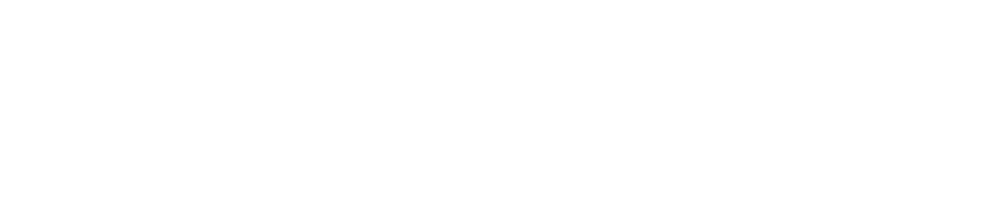
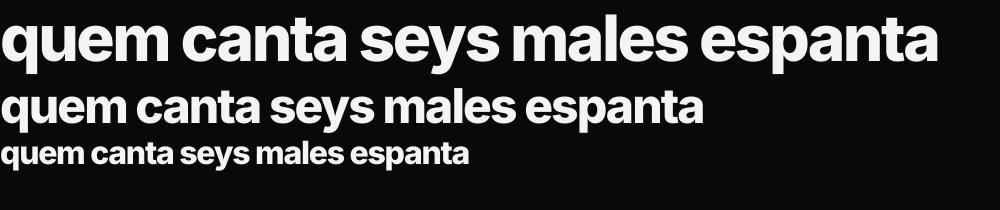
Before and after one commit to RianMoraes/Zingen---Landing-Page-de-Aplicacao, a plain HTML site: page index.html in a window 1280 px wide. Shown: the whole page, without its empty margins (0-1000 px from the left). Drawn offline with Linux system fonts and the light colour scheme.

Commit message:
Definindo Variaveis css

```diff
--- a/index.html
+++ b/index.html
@@ -1,13 +1,25 @@
 <!DOCTYPE html>
 <html lang="pt-br">
+
 <head>
+    <link rel="preconnect" href="https://fonts.googleapis.com">
+    <link rel="preconnect" href="https://fonts.gstatic.com" crossorigin>
     <meta charset="UTF-8">
     <meta name="viewport" content="width=device-width, initial-scale=1.0">
     <title>Zingen - karaoke</title>
 
+    <link
+        href="https://fonts.googleapis.com/css2?family=Inter:ital,opsz,wght@0,14..32,100..900;1,14..32,100..900&display=swap"
+        rel="stylesheet">
     <link rel="stylesheet" href="style/index.css">
 </head>
+
 <body>
+    <h1> quem canta seys males espanta</h1>
+    <h2> quem canta seys males espanta</h2>
+    <h3> quem canta seys males espanta</h3>
+
 
 </body>
+
 </html>
--- a/style/global.css
+++ b/style/global.css
@@ -0,0 +1,88 @@
+*,
+*::before,
+*::after {
+    box-sizing: border-box;
+}
+
+* {
+    margin: 0;
+    padding: 0;
+    font: inherit;
+
+    /* vendor prefix, é um prefixo de motor de navegador, arrumamos a font pra ficar mais suave  */
+    -webkit-font-smoothing: antialiased;
+    -moz-osx-font-smoothing: grayscale;
+}
+
+:root {
+    --bg-color: #09090b;
+    --surface-color: #18181B;
+    --stroke-color: #27272A;
+    --text-color-primary: #F4F4F5;
+    --text-color-secondary: #A1A1AA;
+    --brand-color-primary: #f7d733;
+    --brand-color-secondary: #fc4a1a;
+
+    --ff-sans: 'Inter', system-ui, sans-serif;
+    --fw-base: 400;
+    --fw-md: 500;
+    --fw-bold: 800;
+
+    --fs-sm: .875rem;
+    --fs-base: 1rem;
+    --fs-lg: 1.25rem;
+    --fs-xl: 1.5rem;
+    --fs-2xl: 2.5rem;
+}
+
+html {
+    font-family: var(--ff-sans);
+    font-weight: var(--fw-base);
+    font-size: var(--fs-base);
+    line-height: 1.6;
+    color: var(--text-color-primary);
+}
+
+body {
+    background-color: var(--bg-color);
+
+}
+
+h1,
+h2,
+h3 {
+    line-height: 1.2;
+    color: var(--text-color-primary);
+    font-weight: var(--fw-bold);
+    letter-spacing: -0.04em;
+}
+
+h1 {
+    font-size: var(--fs-2xl);
+}
+
+h2 {
+    font-size: var(--fs-xl);
+}
+
+h3 {
+    font-size: var(--fs-lg);
+}
+
+a {
+    text-decoration: none;
+    color: inherit;
+}
+
+ul [role="list"] {
+    list-style: none;
+}
+
+/* o em sempre pega do root que no caso é 16, entao 80*16 =1280 */
+@media (width >=80em) {
+    :root {
+        --fs-lg: 2rem;
+        --fs-xl: 3rem;
+        --fs-2xl: 4rem;
+    }
+}
```
